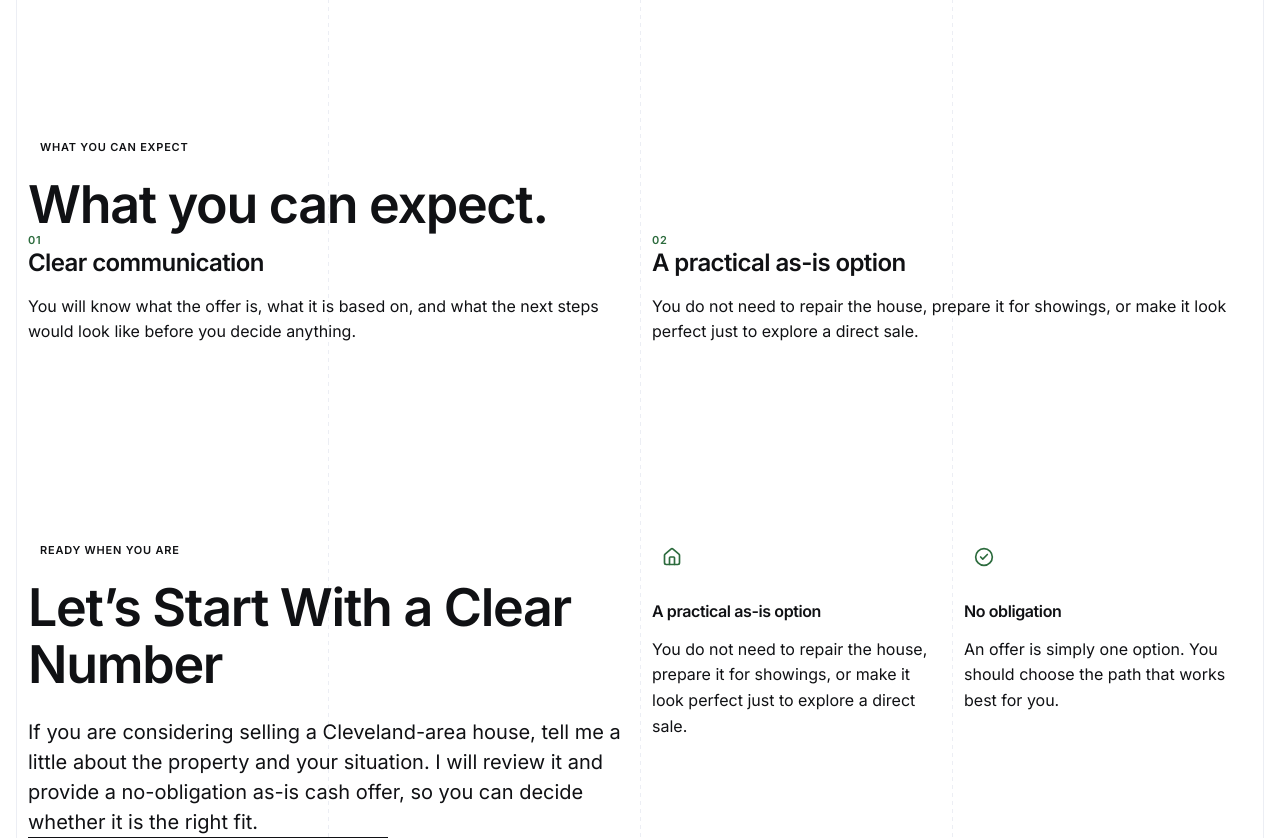
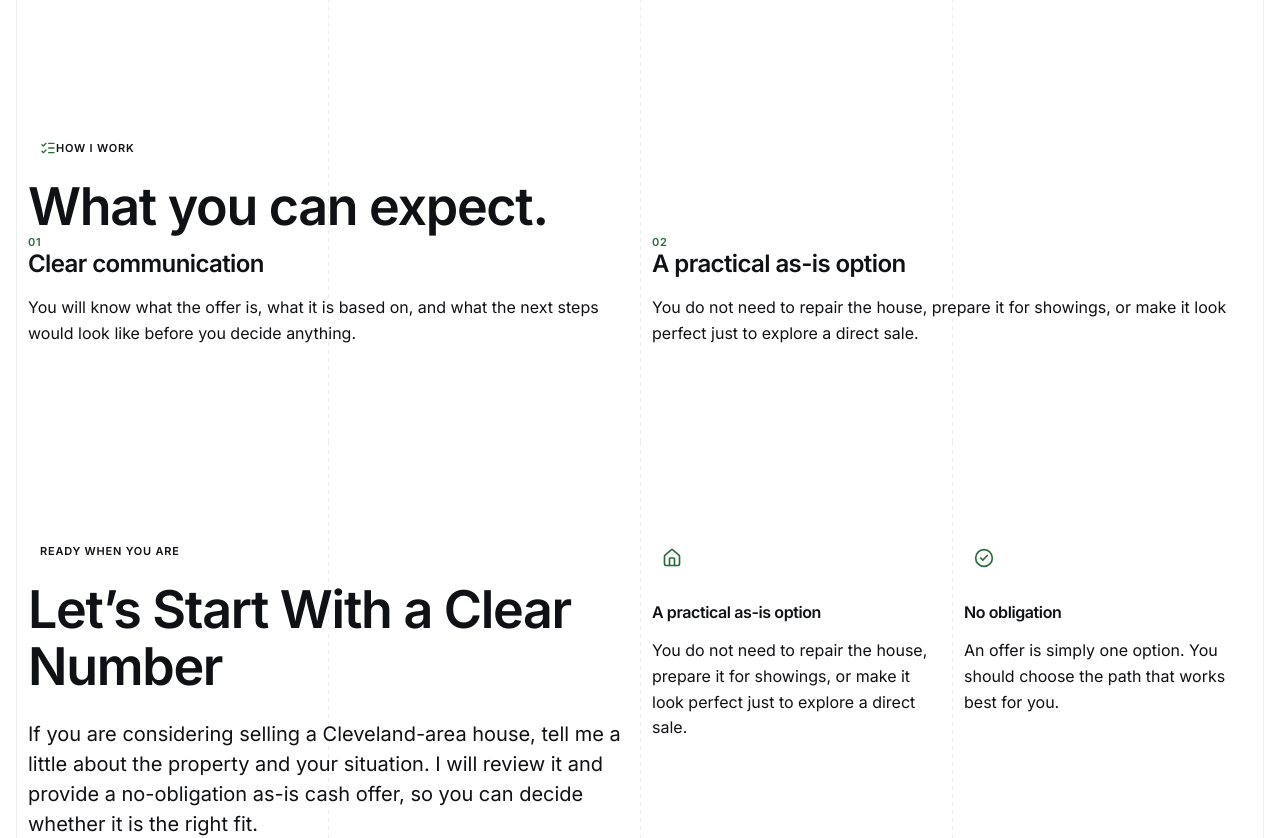
Before and after one commit to YHICAdmin/your-house-in-cash, a Next.js app: page /about-us in a window 1280 px wide. Shown: the part 1380-2218 px from the top of the page. Built offline with nearby package versions, Linux system fonts and the light colour scheme.

Commit message:
Rename About Us expectations label

```diff
--- a/project-documentation/website-specification/about-us-page.md
+++ b/project-documentation/website-specification/about-us-page.md
@@ -255,11 +255,11 @@ Turn the earlier promises on the page into two practical standards for working w
 
 ### Content
 
-- `WHAT YOU CAN EXPECT`
+- `HOW I WORK`
 
 ### Component and Semantics
 
-- Use the shared Section Label Component.
+- Use the shared Section Label Component with the canonical Lucide `ListChecks` icon.
 
 ## Heading
 
--- a/src/app/(site)/about-us/page.tsx
+++ b/src/app/(site)/about-us/page.tsx
@@ -1,6 +1,6 @@
 import type { Metadata } from "next";
 import Image from "next/image";
-import { CircleCheck, Handshake, House } from "lucide-react";
+import { CircleCheck, Handshake, House, ListChecks } from "lucide-react";
 import { SiteFooter } from "@/components/layout/site-footer";
 import { FinalCta } from "@/components/ui/final-cta";
 import { SectionLabel } from "@/components/ui/section-label";
@@ -95,7 +95,7 @@ export default function AboutUsPage() {
         <section className={`${styles.section} ${styles.expectations} section-spacing system-lines-bg`} aria-labelledby="expectations-heading">
           <div className={`${styles.expectationsLayout} content-grid`}>
             <div className={styles.expectationsHeader}>
-              <SectionLabel>What You Can Expect</SectionLabel>
+              <SectionLabel icon={ListChecks}>How I Work</SectionLabel>
               <h2 id="expectations-heading" className={`${styles.expectationsHeading} text-heading-2`}>What you can expect.</h2>
             </div>
             <ol className={styles.standards}>
```
